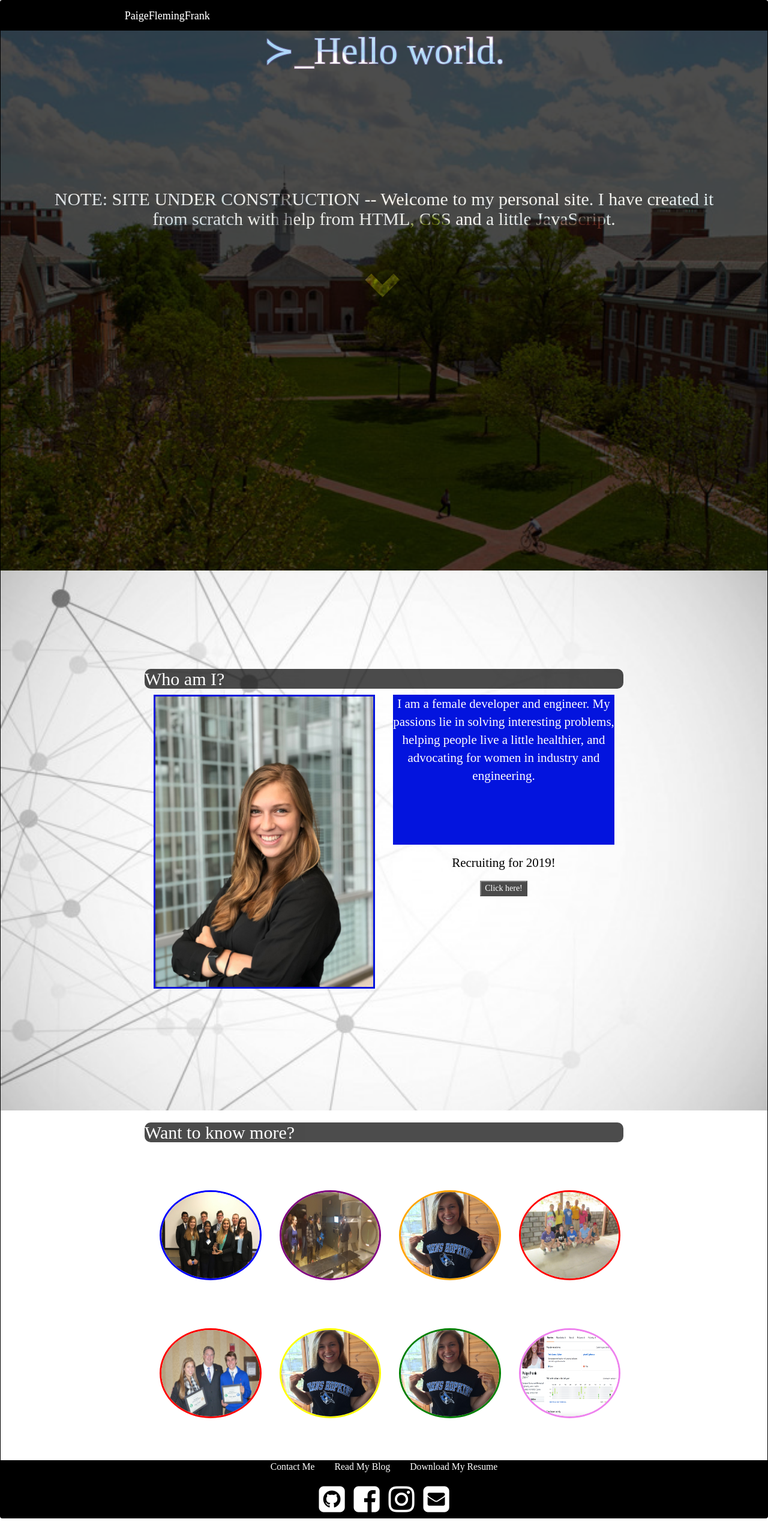
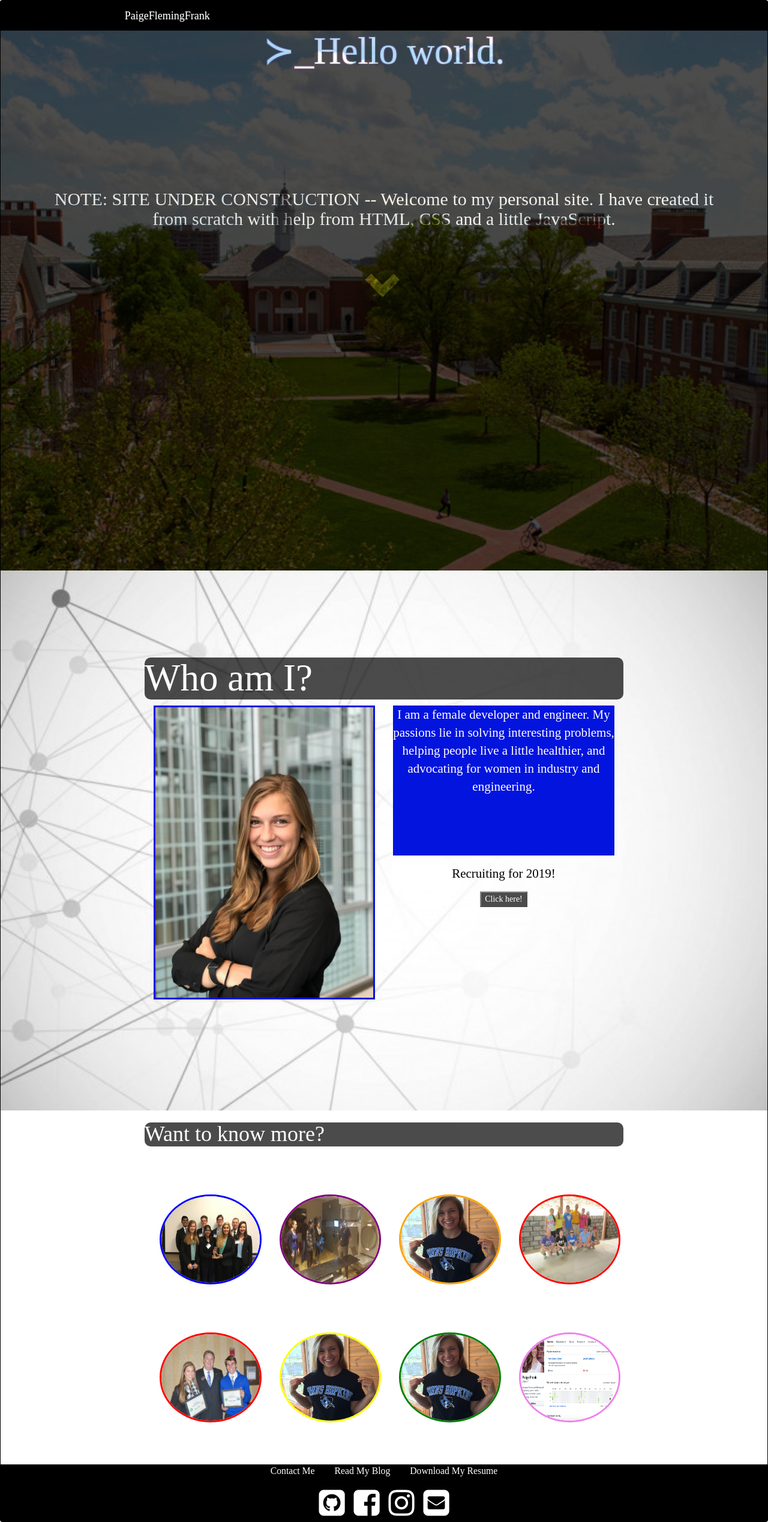
Before and after one commit to pfrank7/pfrank7.github.io, a Jekyll site: the page built from index.html, in a window 1280 px wide. Shown: the whole page at 60% size. Built offline with Jekyll 4.4.1, drawn with Linux system fonts in a browser that asks for light colours; nearby versions of some CDN libraries.

Commit message:
Update index.html

```diff
--- a/index.html
+++ b/index.html
@@ -105,7 +105,7 @@
 		<div class = "container">
 			<div class = "row" id = "margin" style = "margin-top:0px" >
 				<div class = "header">
-					<h2 style = "color:white; background-color:black; border-radius:10px; opacity:.7;" > Who am I? </h2>
+					<h1 style = "color:white; background-color:black; border-radius:10px; opacity:.7;" > Who am I? </h1>
 				</div>
 				<div class = "col-sm-6">
 					<img style = "border:solid; border-color: #0314DE; height:auto; width: 100%;" src="../photos/IMG_0413.jpg" alt="Paige Frank">
@@ -124,7 +124,7 @@
 		<div class = "container">
 			<div class = "row" id = "margin" style = "margin-top:0px" >
 				<div class = "header" id = "header_font">
-					<h2 style = "color:white; background-color:black; border-radius:10px; opacity:.7;" > Want to know more? </h2>
+					<h1 style = "color:white; background-color:black; border-radius:10px; opacity:.7;" > Want to know more? </h1>
 				</div>
 			</div>
 			<div class = "row text-center" id = "margin">
```
